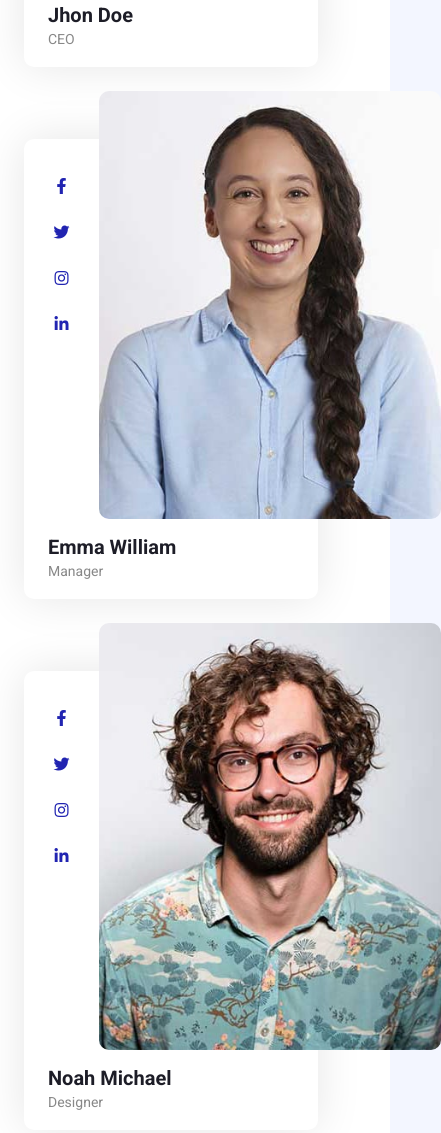
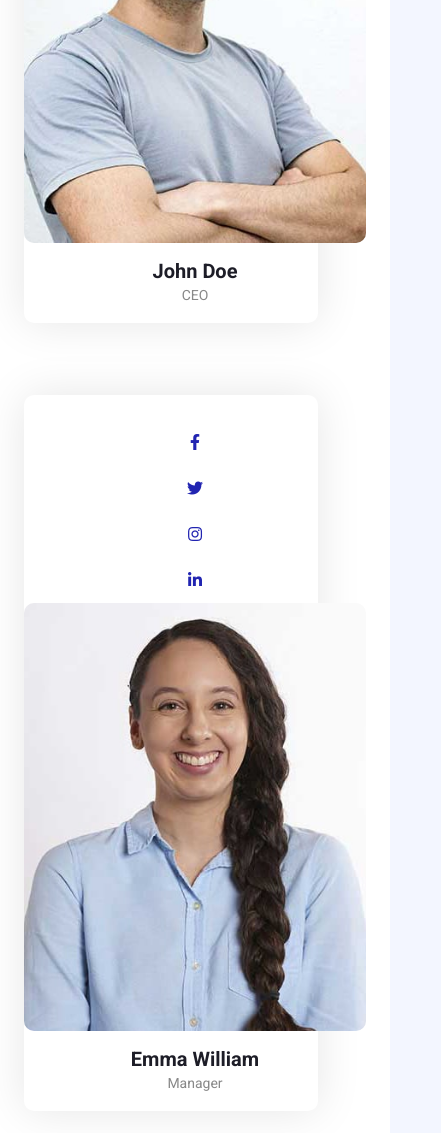
Before and after one commit to dee-mee/Fabtech-company, a plain HTML site: page about.html in a window 390 px wide. Shown: the part 2447-3580 px from the top of the page, 441 px wide, since content can reach past the window. Drawn offline with nearby package versions, Linux system fonts and the light colour scheme.

Commit message:
modified:   about.html responsiveness

```diff
--- a/about.html
+++ b/about.html
@@ -180,52 +180,52 @@
                     <h2 class="mt-2">Meet Our Team Members</h2>
                 </div>
                 <div class="row g-4">
-                    <div class="col-lg-4 wow fadeInUp" data-wow-delay="0.1s">
+                    <div class="col-lg-4 col-md-6 col-sm-12 wow fadeInUp" data-wow-delay="0.1s">
                         <div class="team-item">
-                            <div class="d-flex">
-                                <div class="flex-shrink-0 d-flex flex-column align-items-center mt-4 pt-5" style="width: 75px;">
+                            <div class="d-flex flex-column flex-md-row align-items-center">
+                                <div class="flex-shrink-0 d-flex flex-column align-items-center mt-4 pt-5 social-icons">
                                     <a class="btn btn-square text-primary bg-white my-1" href=""><i class="fab fa-facebook-f"></i></a>
                                     <a class="btn btn-square text-primary bg-white my-1" href=""><i class="fab fa-twitter"></i></a>
                                     <a class="btn btn-square text-primary bg-white my-1" href=""><i class="fab fa-instagram"></i></a>
                                     <a class="btn btn-square text-primary bg-white my-1" href=""><i class="fab fa-linkedin-in"></i></a>
                                 </div>
-                                <img class="img-fluid rounded w-100" src="img/team-1.jpg" alt="">
+                                <img class="img-fluid rounded w-100 team-image" src="img/team-1.jpg" alt="">
                             </div>
-                            <div class="px-4 py-3">
-                                <h5 class="fw-bold m-0">Jhon Doe</h5>
+                            <div class="px-4 py-3 text-center text-md-start">
+                                <h5 class="fw-bold m-0">John Doe</h5>
                                 <small>CEO</small>
                             </div>
                         </div>
                     </div>
-                    <div class="col-lg-4 wow fadeInUp" data-wow-delay="0.3s">
+                    <div class="col-lg-4 col-md-6 col-sm-12 wow fadeInUp" data-wow-delay="0.3s">
                         <div class="team-item">
-                            <div class="d-flex">
-                                <div class="flex-shrink-0 d-flex flex-column align-items-center mt-4 pt-5" style="width: 75px;">
+                            <div class="d-flex flex-column flex-md-row align-items-center">
+                                <div class="flex-shrink-0 d-flex flex-column align-items-center mt-4 pt-5 social-icons">
                                     <a class="btn btn-square text-primary bg-white my-1" href=""><i class="fab fa-facebook-f"></i></a>
                                     <a class="btn btn-square text-primary bg-white my-1" href=""><i class="fab fa-twitter"></i></a>
                                     <a class="btn btn-square text-primary bg-white my-1" href=""><i class="fab fa-instagram"></i></a>
                                     <a class="btn btn-square text-primary bg-white my-1" href=""><i class="fab fa-linkedin-in"></i></a>
                                 </div>
-                                <img class="img-fluid rounded w-100" src="img/team-2.jpg" alt="">
+                                <img class="img-fluid rounded w-100 team-image" src="img/team-2.jpg" alt="">
                             </div>
-                            <div class="px-4 py-3">
+                            <div class="px-4 py-3 text-center text-md-start">
                                 <h5 class="fw-bold m-0">Emma William</h5>
                                 <small>Manager</small>
                             </div>
                         </div>
                     </div>
-                    <div class="col-lg-4 wow fadeInUp" data-wow-delay="0.6s">
+                    <div class="col-lg-4 col-md-6 col-sm-12 wow fadeInUp" data-wow-delay="0.6s">
                         <div class="team-item">
-                            <div class="d-flex">
-                                <div class="flex-shrink-0 d-flex flex-column align-items-center mt-4 pt-5" style="width: 75px;">
+                            <div class="d-flex flex-column flex-md-row align-items-center">
+                                <div class="flex-shrink-0 d-flex flex-column align-items-center mt-4 pt-5 social-icons">
                                     <a class="btn btn-square text-primary bg-white my-1" href=""><i class="fab fa-facebook-f"></i></a>
                                     <a class="btn btn-square text-primary bg-white my-1" href=""><i class="fab fa-twitter"></i></a>
                                     <a class="btn btn-square text-primary bg-white my-1" href=""><i class="fab fa-instagram"></i></a>
                                     <a class="btn btn-square text-primary bg-white my-1" href=""><i class="fab fa-linkedin-in"></i></a>
                                 </div>
-                                <img class="img-fluid rounded w-100" src="img/team-3.jpg" alt="">
+                                <img class="img-fluid rounded w-100 team-image" src="img/team-3.jpg" alt="">
                             </div>
-                            <div class="px-4 py-3">
+                            <div class="px-4 py-3 text-center text-md-start">
                                 <h5 class="fw-bold m-0">Noah Michael</h5>
                                 <small>Designer</small>
                             </div>
```
